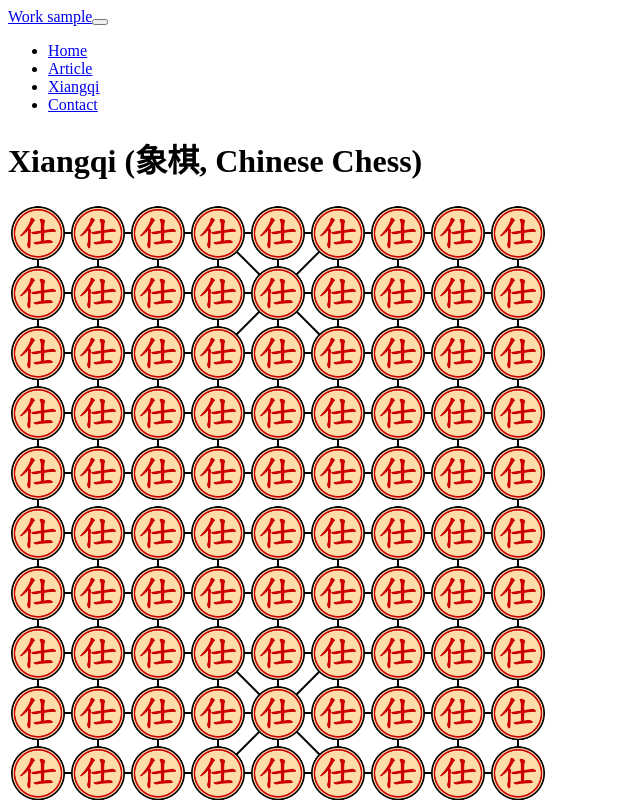
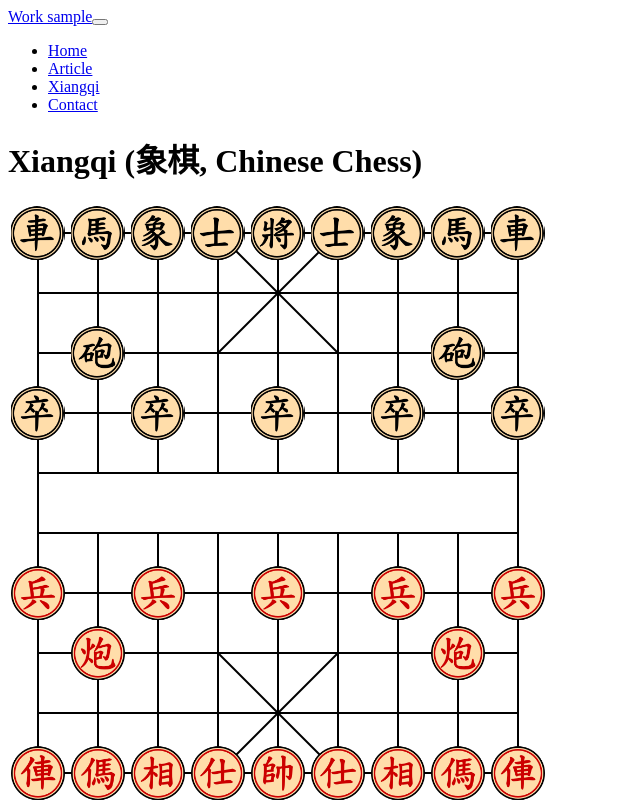
Before and after one commit to cubuc/work-sample, a React app: page /chess in a window 1280 px wide. Shown: the whole page, without its empty margins (0-640 px from the left). Built offline with nearby package versions, Linux system fonts and the light colour scheme; the HTML template or start-up script is replaced by a standard one.

Commit message:
create initial board state

```diff
--- a/src/xiangqi/Board.tsx
+++ b/src/xiangqi/Board.tsx
@@ -6,9 +6,6 @@ import BoardLogic from "./BoardLogic";
 const xAxis = ["a", "b", "c", "d", "e", "f", "g", "h", "i"];
 const yAxis = [0, 1, 2, 3, 4, 5, 6, 7, 8, 9];
 
-/*
-const lines = [a9i9, a8i8]
-*/
 const Board = () => {
     const cellSize = GRID_SIZE;
 
--- a/src/xiangqi/BoardLogic.tsx
+++ b/src/xiangqi/BoardLogic.tsx
@@ -1,5 +1,5 @@
 import React, { CSSProperties } from "react";
-import { HORIZONTAL_AXIS, VERTICAL_AXIS } from "./Constants";
+import { HORIZONTAL_AXIS, initialBoardState, samePosition, VERTICAL_AXIS } from "./Constants";
 import Tile from "./Tile";
 
 import test from "../assets/xiangqi-pieces/advisor.png";
@@ -22,7 +22,9 @@ const BoardLogic = (props: BoardLogicProps) => {
 
     for (let j = VERTICAL_AXIS.length - 1; j >= 0; j--) {
         for (let i = 0; i < HORIZONTAL_AXIS.length; i++) {
-            board.push(<Tile key={`${j},${i}`} image={test} />);
+            const piece = initialBoardState.find((p) => samePosition(p.position, { x: i, y: j }));
+
+            board.push(<Tile key={`${j},${i}`} piece={piece} />);
         }
     }
 
--- a/src/xiangqi/Constants.ts
+++ b/src/xiangqi/Constants.ts
@@ -1,3 +1,11 @@
+import advisor from "../assets/xiangqi-pieces/advisor.png";
+import cannon from "../assets/xiangqi-pieces/cannon.png";
+import chariot from "../assets/xiangqi-pieces/chariot.png";
+import elephant from "../assets/xiangqi-pieces/elephant.png";
+import general from "../assets/xiangqi-pieces/general.png";
+import horse from "../assets/xiangqi-pieces/horse.png";
+import soldier from "../assets/xiangqi-pieces/soldier.png";
+
 export const VERTICAL_AXIS = ["1", "2", "3", "4", "5", "6", "7", "8", "9", "10"];
 export const HORIZONTAL_AXIS = ["a", "b", "c", "d", "e", "f", "g", "h", "i"];
 
@@ -10,4 +18,317 @@ export interface Position {
 
 export const samePosition = (p1: Position, p2: Position) => {
     return p1.x === p2.x && p1.y === p2.y;
+};
+
+export enum PieceType {
+    ADVISOR,
+    CANNON,
+    CHARIOT,
+    ELEPHANT,
+    GENERAL,
+    HORSE,
+    SOLDIER,
 }
+
+export enum TeamType {
+    BLACK,
+    RED,
+}
+
+export interface Piece {
+    image: string;
+    position: Position;
+    type: PieceType;
+    team: TeamType;
+}
+
+export const initialBoardState: Piece[] = [
+    {
+        image: chariot,
+        position: {
+            x: 0,
+            y: 9,
+        },
+        type: PieceType.CHARIOT,
+        team: TeamType.BLACK,
+    },
+    {
+        image: chariot,
+        position: {
+            x: 8,
+            y: 9,
+        },
+        type: PieceType.CHARIOT,
+        team: TeamType.BLACK,
+    },
+    {
+        image: horse,
+        position: {
+            x: 1,
+            y: 9,
+        },
+        type: PieceType.HORSE,
+        team: TeamType.BLACK,
+    },
+    {
+        image: horse,
+        position: {
+            x: 7,
+            y: 9,
+        },
+        type: PieceType.HORSE,
+        team: TeamType.BLACK,
+    },
+    {
+        image: elephant,
+        position: {
+            x: 2,
+            y: 9,
+        },
+        type: PieceType.ELEPHANT,
+        team: TeamType.BLACK,
+    },
+    {
+        image: elephant,
+        position: {
+            x: 6,
+            y: 9,
+        },
+        type: PieceType.ELEPHANT,
+        team: TeamType.BLACK,
+    },
+    {
+        image: advisor,
+        position: {
+            x: 3,
+            y: 9,
+        },
+        type: PieceType.ADVISOR,
+        team: TeamType.BLACK,
+    },
+    {
+        image: advisor,
+        position: {
+            x: 5,
+            y: 9,
+        },
+        type: PieceType.ADVISOR,
+        team: TeamType.BLACK,
+    },
+    {
+        image: general,
+        position: {
+            x: 4,
+            y: 9,
+        },
+        type: PieceType.GENERAL,
+        team: TeamType.BLACK,
+    },
+    {
+        image: cannon,
+        position: {
+            x: 1,
+            y: 7,
+        },
+        type: PieceType.CANNON,
+        team: TeamType.BLACK,
+    },
+    {
+        image: cannon,
+        position: {
+            x: 7,
+            y: 7,
+        },
+        type: PieceType.CANNON,
+        team: TeamType.BLACK,
+    },
+    {
+        image: soldier,
+        position: {
+            x: 0,
+            y: 6,
+        },
+        type: PieceType.SOLDIER,
+        team: TeamType.BLACK,
+    },
+    {
+        image: soldier,
+        position: {
+            x: 2,
+            y: 6,
+        },
+        type: PieceType.SOLDIER,
+        team: TeamType.BLACK,
+    },
+    {
+        image: soldier,
+        position: {
+            x: 4,
+            y: 6,
+        },
+        type: PieceType.SOLDIER,
+        team: TeamType.BLACK,
+    },
+    {
+        image: soldier,
+        position: {
+            x: 6,
+            y: 6,
+        },
+        type: PieceType.SOLDIER,
+        team: TeamType.BLACK,
+    },
+    {
+        image: soldier,
+        position: {
+            x: 8,
+            y: 6,
+        },
+        type: PieceType.SOLDIER,
+        team: TeamType.BLACK,
+    },
+    {
+        image: chariot,
+        position: {
+            x: 0,
+            y: 0,
+        },
+        type: PieceType.CHARIOT,
+        team: TeamType.RED,
+    },
+    {
+        image: chariot,
+        position: {
+            x: 8,
+            y: 0,
+        },
+        type: PieceType.CHARIOT,
+        team: TeamType.RED,
+    },
+    {
+        image: horse,
+        position: {
+            x: 1,
+            y: 0,
+        },
+        type: PieceType.HORSE,
+        team: TeamType.RED,
+    },
+    {
+        image: horse,
+        position: {
+            x: 7,
+            y: 0,
+        },
+        type: PieceType.HORSE,
+        team: TeamType.RED,
+    },
+    {
+        image: elephant,
+        position: {
+            x: 2,
+            y: 0,
+        },
+        type: PieceType.ELEPHANT,
+        team: TeamType.RED,
+    },
+    {
+        image: elephant,
+        position: {
+            x: 6,
+            y: 0,
+        },
+        type: PieceType.ELEPHANT,
+        team: TeamType.RED,
+    },
+    {
+        image: advisor,
+        position: {
+            x: 3,
+            y: 0,
+        },
+        type: PieceType.ADVISOR,
+        team: TeamType.RED,
+    },
+    {
+        image: advisor,
+        position: {
+            x: 5,
+            y: 0,
+        },
+        type: PieceType.ADVISOR,
+        team: TeamType.RED,
+    },
+    {
+        image: general,
+        position: {
+            x: 4,
+            y: 0,
+        },
+        type: PieceType.GENERAL,
+        team: TeamType.RED,
+    },
+    {
+        image: cannon,
+        position: {
+            x: 1,
+            y: 2,
+        },
+        type: PieceType.CANNON,
+        team: TeamType.RED,
+    },
+    {
+        image: cannon,
+        position: {
+            x: 7,
+            y: 2,
+        },
+        type: PieceType.CANNON,
+        team: TeamType.RED,
+    },
+    {
+        image: soldier,
+        position: {
+            x: 0,
+            y: 3,
+        },
+        type: PieceType.SOLDIER,
+        team: TeamType.RED,
+    },
+    {
+        image: soldier,
+        position: {
+            x: 2,
+            y: 3,
+        },
+        type: PieceType.SOLDIER,
+        team: TeamType.RED,
+    },
+    {
+        image: soldier,
+        position: {
+            x: 4,
+            y: 3,
+        },
+        type: PieceType.SOLDIER,
+        team: TeamType.RED,
+    },
+    {
+        image: soldier,
+        position: {
+            x: 6,
+            y: 3,
+        },
+        type: PieceType.SOLDIER,
+        team: TeamType.RED,
+    },
+    {
+        image: soldier,
+        position: {
+            x: 8,
+            y: 3,
+        },
+        type: PieceType.SOLDIER,
+        team: TeamType.RED,
+    },
+];
--- a/src/xiangqi/Tile.tsx
+++ b/src/xiangqi/Tile.tsx
@@ -1,8 +1,8 @@
 import React from "react";
-import { GRID_SIZE } from "./Constants";
+import { GRID_SIZE, Piece, TeamType } from "./Constants";
 
 interface TileProps {
-    image?: string;
+    piece?: Piece;
 }
 
 const Tile = (props: TileProps) => {
@@ -16,14 +16,16 @@ const Tile = (props: TileProps) => {
                 alignItems: "center",
                 justifyContent: "center",
             }}>
-            {props.image && (
+            {props.piece && (
                 <div
                     style={{
-                        backgroundImage: `url(${props.image})`,
+                        backgroundImage: `url(${props.piece.image})`,
                         width: GRID_SIZE / 1.1,
                         height: GRID_SIZE / 1.1,
                         backgroundSize: "cover",
-                        backgroundPosition: "0px",
+                        backgroundPosition: `${
+                            props.piece.team === TeamType.BLACK ? (GRID_SIZE / 1.1) * -2 : 0
+                        }px`,
                     }}
                     className="xiangqi-piece"></div>
             )}
```
